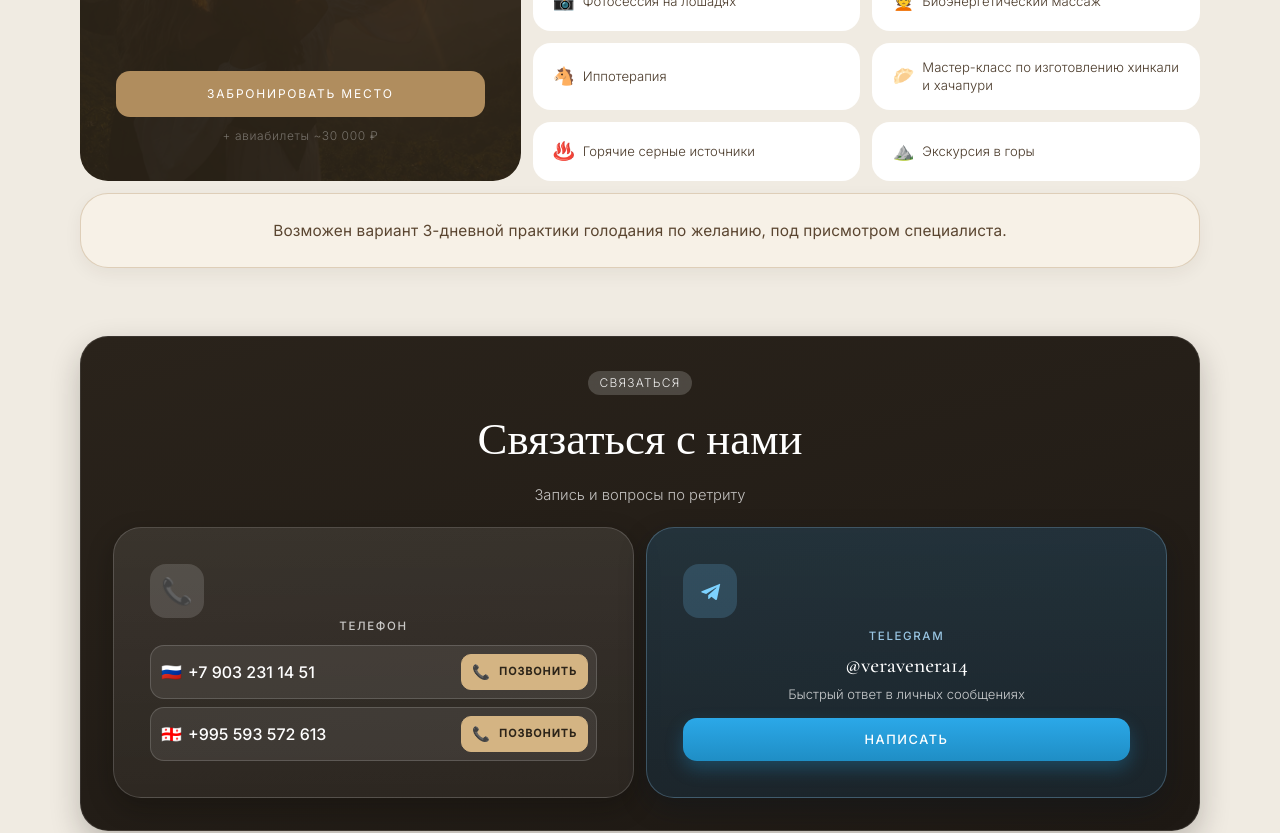
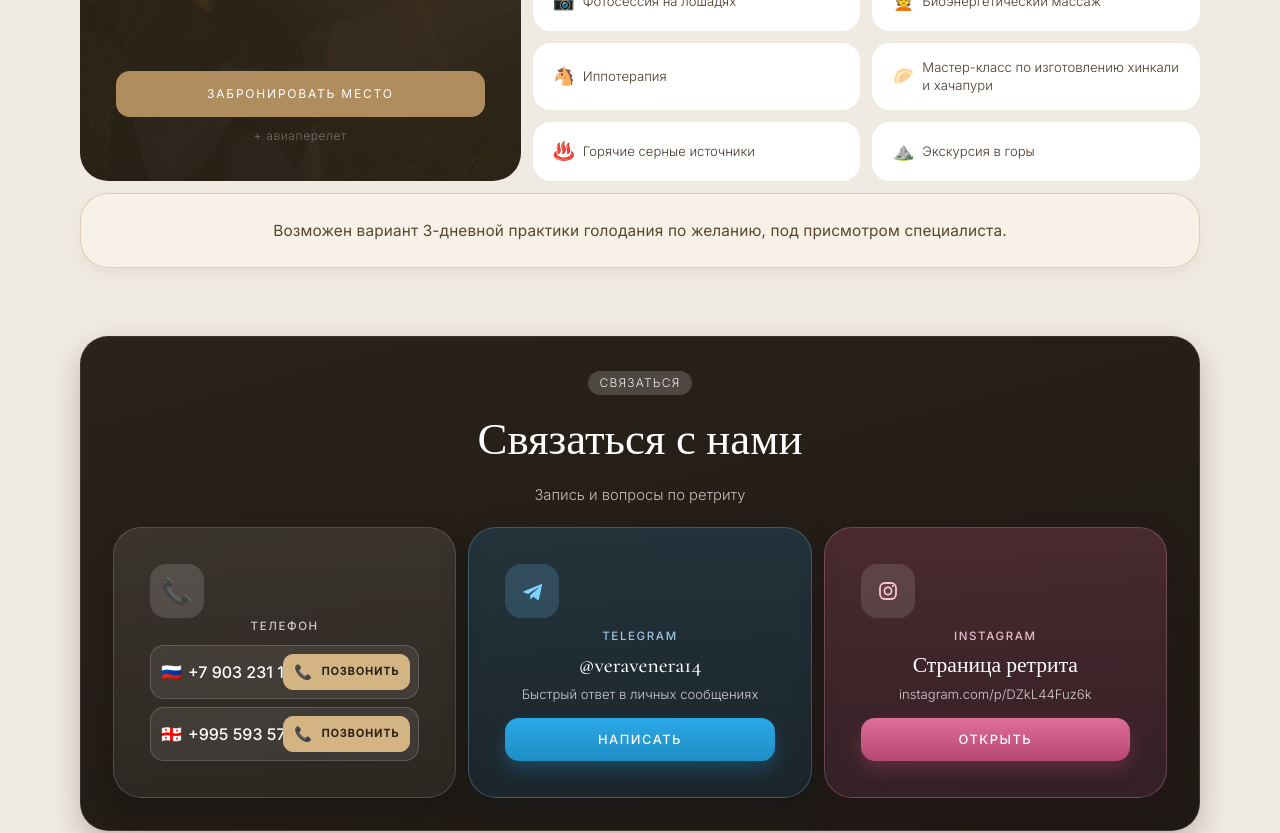
Before and after one commit to mixa-lll/RetritGergia, a React (Vite) app: page / in a window 1280 px wide. Shown: the part 6820-7653 px from the top of the page. Built offline with nearby package versions, Linux system fonts and the light colour scheme.

Commit message:
Add Instagram contact and flight note

```diff
--- a/src/app/App.tsx
+++ b/src/app/App.tsx
@@ -294,7 +294,7 @@ const EN_TRANSLATIONS: Record<string, string> = {
   "при оплате до 1 августа": "when paid before August 1",
   "Размещение двухместное": "Double accommodation",
   "Доплата за одноместное размещение — 30 000 ₽": "Single accommodation supplement — 30,000 ₽",
-  "+ авиабилеты ~30 000 ₽": "+ flights ~30,000 ₽",
+  "+ авиаперелет": "+ flight",
   "Что входит в стоимость": "What is included",
   "Трансфер по программе": "Program transfers",
   "Проживание в отеле 5★": "Accommodation in a 5★ hotel",
@@ -318,6 +318,8 @@ const EN_TRANSLATIONS: Record<string, string> = {
   "Позвонить по номеру +995 593 572 613": "Call +995 593 572 613",
   "Кнопка позвонить по номеру +995 593 572 613": "Call button for +995 593 572 613",
   "Написать": "Write",
+  "Страница ретрита": "Retreat page",
+  "Открыть": "Open",
   "Быстрый ответ в личных сообщениях": "Fast reply in direct messages",
   "ВЫХОД ЕСТЬ · RETREAT GEORGIA": "WAY OUT · RETREAT GEORGIA",
   "15–21 сентября 2026 · RU: +7 903 231 14 51 · GE: +995 593 572 613 · @veravenera14": "September 15–21, 2026 · RU: +7 903 231 14 51 · GE: +995 593 572 613 · @veravenera14",
@@ -1286,7 +1288,7 @@ export default function App() {
                 {t("Забронировать место")}
               </a>
               <p style={{ fontFamily: "'Inter', sans-serif", fontSize: "0.75rem", fontWeight: 300, color: "rgba(255,255,255,0.35)", textAlign: "center", marginTop: 10, letterSpacing: "0.05em" }}>
-                {t("+ авиабилеты ~30 000 ₽")}
+                {t("+ авиаперелет")}
               </p>
             </div>
           </div>
@@ -1328,7 +1330,7 @@ export default function App() {
           <p style={{ fontFamily: "'Inter', sans-serif", fontSize: "0.92rem", fontWeight: 300, color: "rgba(255,255,255,0.72)", marginTop: 10, lineHeight: 1.55 }}>
             {t("Запись и вопросы по ретриту")}
           </p>
-          <div className="mt-5 grid grid-cols-1 md:grid-cols-2 gap-3">
+          <div className="mt-5 grid grid-cols-1 md:grid-cols-3 gap-3">
           {/* Phone card */}
           <div
             className="p-9 flex flex-col justify-between hover:-translate-y-0.5 motion-reduce:transition-none motion-reduce:hover:translate-y-0"
@@ -1425,6 +1427,50 @@ export default function App() {
               </a>
             </div>
           </div>
+
+          {/* Instagram card */}
+          <div
+            className="p-9 flex flex-col justify-between hover:-translate-y-0.5 motion-reduce:transition-none motion-reduce:hover:translate-y-0"
+            style={{ borderRadius: R, background: "linear-gradient(180deg, rgba(193,85,126,0.24) 0%, rgba(95,45,72,0.34) 100%)", border: "1px solid rgba(255,190,213,0.24)", boxShadow: "0 10px 26px rgba(44,16,28,0.34)", transition: cardTransition }}
+          >
+            <span className="inline-flex items-center justify-center" style={{ width: 54, height: 54, borderRadius: "16px", background: "rgba(255,255,255,0.12)", color: "#ffbfd1" }}>
+              <svg width="24" height="24" viewBox="0 0 24 24" fill="none" aria-hidden="true">
+                <rect x="4" y="4" width="16" height="16" rx="5" stroke="currentColor" strokeWidth="1.8"/>
+                <circle cx="12" cy="12" r="3.6" stroke="currentColor" strokeWidth="1.8"/>
+                <circle cx="16.9" cy="7.1" r="1.1" fill="currentColor"/>
+              </svg>
+            </span>
+            <div>
+              <p style={{ fontFamily: "'Inter', sans-serif", fontSize: "0.72rem", fontWeight: 500, color: "rgba(255,210,226,0.88)", letterSpacing: "0.14em", textTransform: "uppercase", marginBottom: 8 }}>Instagram</p>
+              <p style={{ fontFamily: "'Cormorant Garamond', serif", fontSize: "1.35rem", fontWeight: 500, color: "#fff", lineHeight: 1.2, marginBottom: 6 }}>
+                {t("Страница ретрита")}
+              </p>
+              <p style={{ fontFamily: "'Inter', sans-serif", fontSize: "0.82rem", fontWeight: 300, color: "rgba(255,255,255,0.76)", lineHeight: 1.45, marginBottom: 14 }}>
+                instagram.com/p/DZkL44Fuz6k
+              </p>
+              <a
+                href="https://www.instagram.com/p/DZkL44Fuz6k/"
+                target="_blank"
+                rel="noopener noreferrer"
+                className="block w-full text-center py-3 focus-visible:outline-none focus-visible:ring-2 focus-visible:ring-[#ff7ea8] focus-visible:ring-offset-2 motion-reduce:transition-none"
+                style={{
+                  borderRadius: "14px",
+                  background: "linear-gradient(180deg, #df6f98 0%, #b64873 100%)",
+                  color: "#fff",
+                  fontFamily: "'Inter', sans-serif",
+                  fontSize: "0.8rem",
+                  fontWeight: 500,
+                  letterSpacing: "0.12em",
+                  textTransform: "uppercase",
+                  textDecoration: "none",
+                  boxShadow: "0 8px 18px rgba(197,78,121,0.28)",
+                  transition: `transform ${motionDurationFast} ${motionEaseStandard}, filter ${motionDurationFast} ${motionEaseStandard}`,
+                }}
+              >
+                {t("Открыть")}
+              </a>
+            </div>
+          </div>
         </div>
         </div>
       </section>
```
